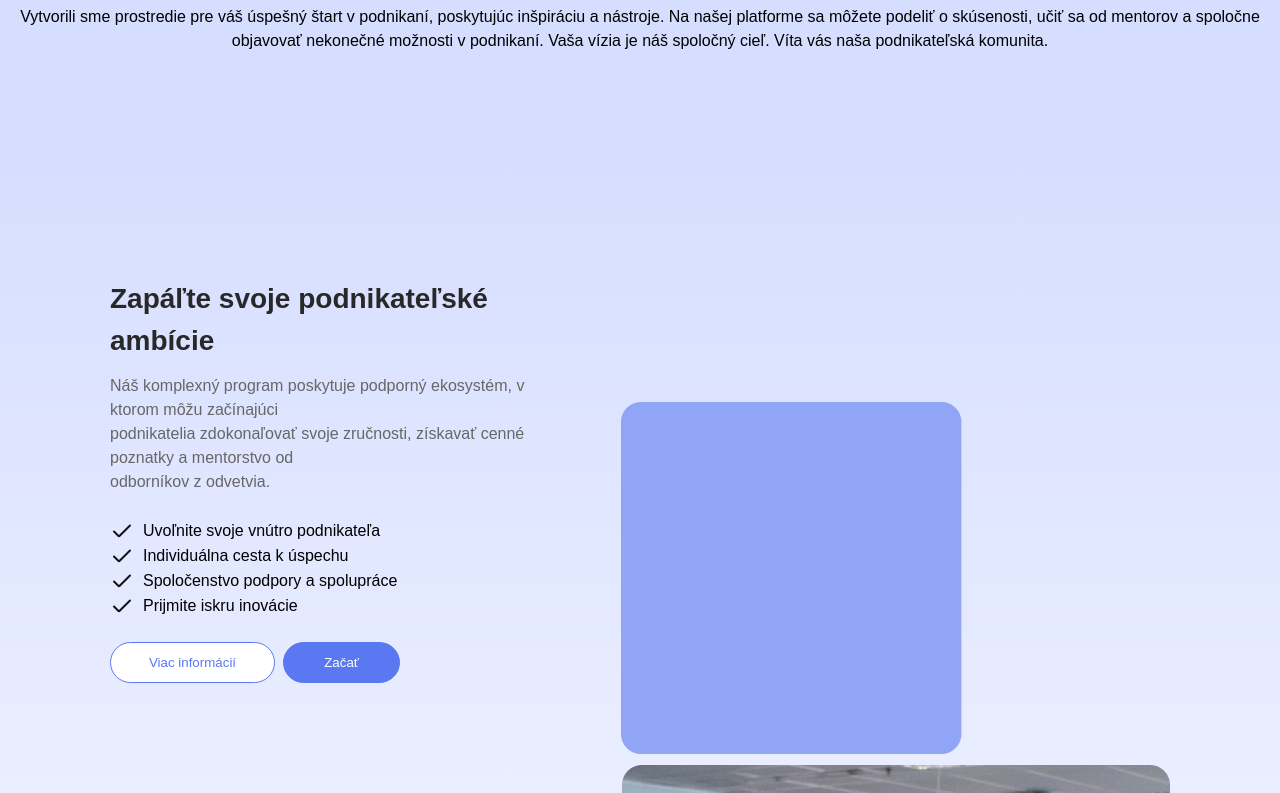
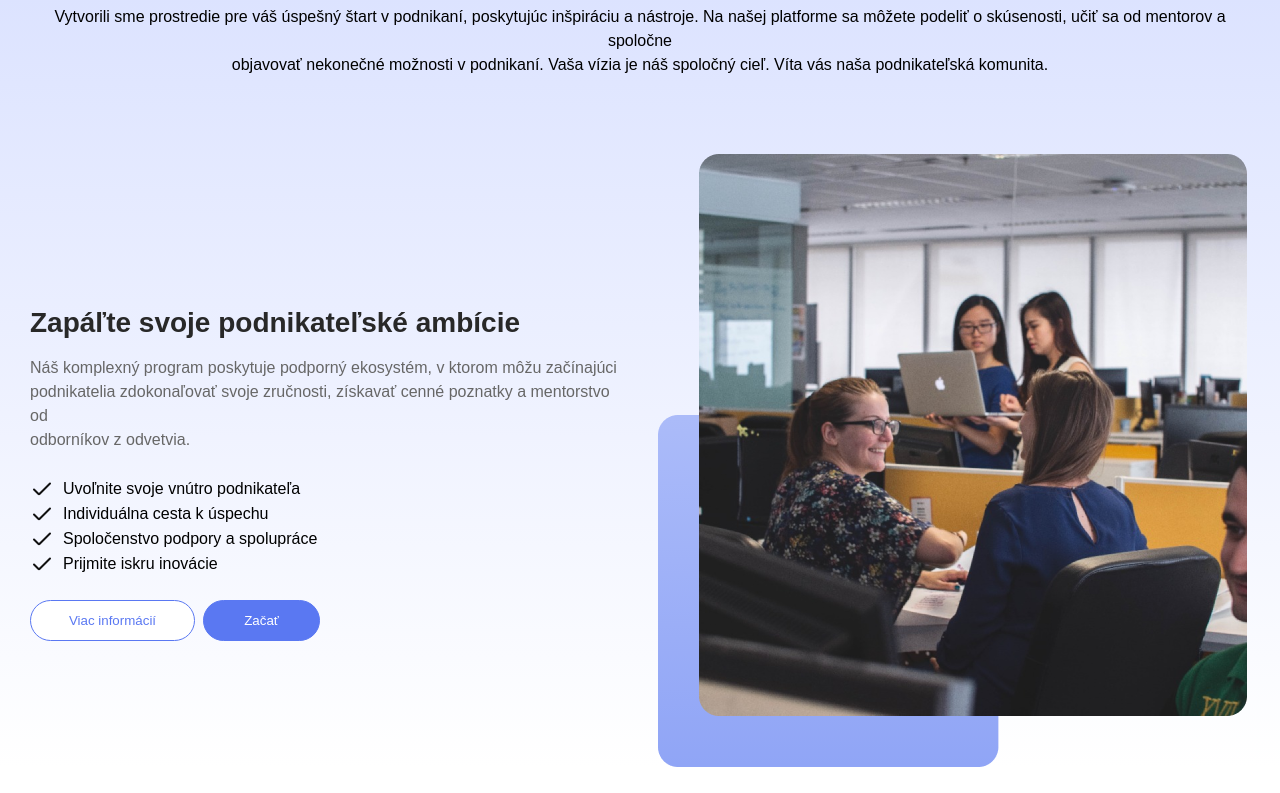
Before and after one commit to helenamaltseva/YoungInterest, a plain HTML site: page index.html in a window 1280 px wide. Shown: the part 1480-2273 px from the top of the page. Drawn offline with nearby package versions, Linux system fonts and the light colour scheme; a web font is replaced by a local one.

Commit message:
Created Files

```diff
--- a/css/style.css
+++ b/css/style.css
@@ -93,6 +93,12 @@ body {
 
 .block-btn:hover {
   background: #7893f5;
+}
+
+.block-btn .btn-up {
+  background: #FFFFFF;
+  color: #5a78f2;
+  border: 1px solid #5A78F2;
 }
 
 #filterIn, #filterUp {
@@ -518,14 +524,16 @@ body {
 }
 
 .rent {
+  max-width: 1240px;
+  margin: 11px auto 0;
   display: flex;
-  padding-bottom: 130px;
-  margin: 0 110px;
+  gap: 32px;
+  margin-bottom: 130px;
 }
 
 .rent-page {
   margin-top: 148px;
-  max-width: 594px;
+  width: 594px;
 }
 
 .rent-page__title {
@@ -594,18 +602,28 @@ body {
   background: #7893f5;
 }
 
+.container-image {
+  width: 594px;
+  height: 613px;
+
+}
+
 .rent-image {
+  position: relative;
   max-width: 594px;
-  margin-left: 90px;
+  margin-left: 52px;
 }
 
 .rent-image__blue {
-  margin-right: -309px;
-  margin-top: 272px;
+  position: absolute;
+  margin-left: -50px;
+  margin-top: 261px;
+  z-index: -5;
 }
 
 .rent-image__photo {
-  margin-top: 11px;
+  position: absolute;
+  margin-left: -10px;
 }
 
 .footer {
--- a/index.html
+++ b/index.html
@@ -66,7 +66,7 @@
               </div>
             </div>
             <div class="block-signUp">
-              <button type="submit" class="block-btn" onclick="showUp('block')">Sign Up</button>
+              <button type="submit" class="block-btn btn-up" onclick="showUp('block')">Sign Up</button>
               <div id="filterUp" onclick="showUp('none')"></div>
               <div id="modalFormUp">
                 <form class="form" action="#" method="get">
@@ -120,6 +120,7 @@
     </header>
 
     <main class="main">
+
       <section class="top">
         <div class="top-container">
           <h1 class="top-title">Vstúpte do podnikania s dôverou</h1>
@@ -129,7 +130,7 @@
       </section>
 
       <section class="categories-rent">
-
+        <div class="container">
           <div class="categories">
             <div class="categories-title">
               <h2 class="title">Nasledujúce udalosti</h2>
@@ -344,13 +345,16 @@
                 <button class="rent__btn-call">Začať</button>
               </div>
             </div>
+            <div class="container-image">
               <div class="rent-image">
                 <img class="rent-image__blue" src="./img/Home/Blue.png" alt="">
                 <img class="rent-image__photo" src="./img/Home/photo_rent.png" alt="">
               </div>
             </div>
+          </div>
+        </div>
+      </section>
 
-      </section>
     </main>
 
     <footer class="footer">
```
Lines whose indentation alone changed are shown as unchanged.
